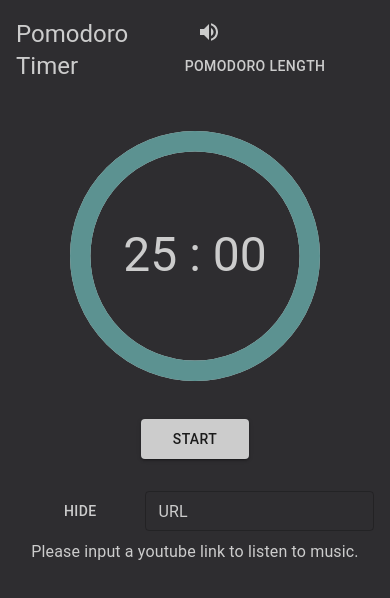
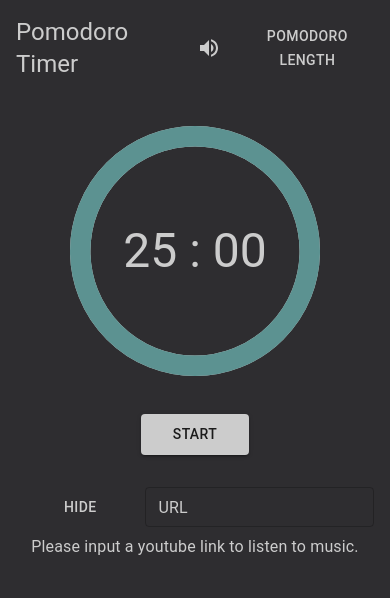
Before and after one commit to Masahito-I/pomodoro-timer, a React (Create React App) app: page / in a window 390 px wide. Shown: the top 598 px of the page. Built offline with nearby package versions, Linux system fonts and the light colour scheme; the HTML template or start-up script is replaced by a standard one.

Commit message:
Fixed an UI issue of the title.

```diff
--- a/src/PomodoroTimer/PomodoroTimer.tsx
+++ b/src/PomodoroTimer/PomodoroTimer.tsx
@@ -115,7 +115,7 @@ const PomodoroTimer = () => {
     <Container maxWidth='sm' sx={styles.container}>
       <Box sx={styles.titleBox}>
         <Typography variant='h5'>{'Pomodoro Timer'}</Typography>
-        <Box>
+        <Box sx={styles.soundAndPomodoroLengthBox}>
           <Button size='small' onClick={clickVolumeButton}>{volumeButton}</Button>
           <PomodoroLengthMenu setSelectedPomodoroLength={setSelectedPomodoroLength}/>
         </Box>
--- a/src/PomodoroTimer/PomodoroTimerStyle.ts
+++ b/src/PomodoroTimer/PomodoroTimerStyle.ts
@@ -7,8 +7,14 @@ export const styles = {
     display: 'flex',
     justifyContent: 'space-between',
     alignItems: 'center',
-    mt:2,
+    mt: 2,
     mb: 5,
+  },
+  soundAndPomodoroLengthBox: {
+    '@media screen and (max-width:600px)': {
+      display: 'flex',
+      justifyContent: 'flex-end'
+    },
   },
   circleOutsideBox: {
     position: 'relative',
```
